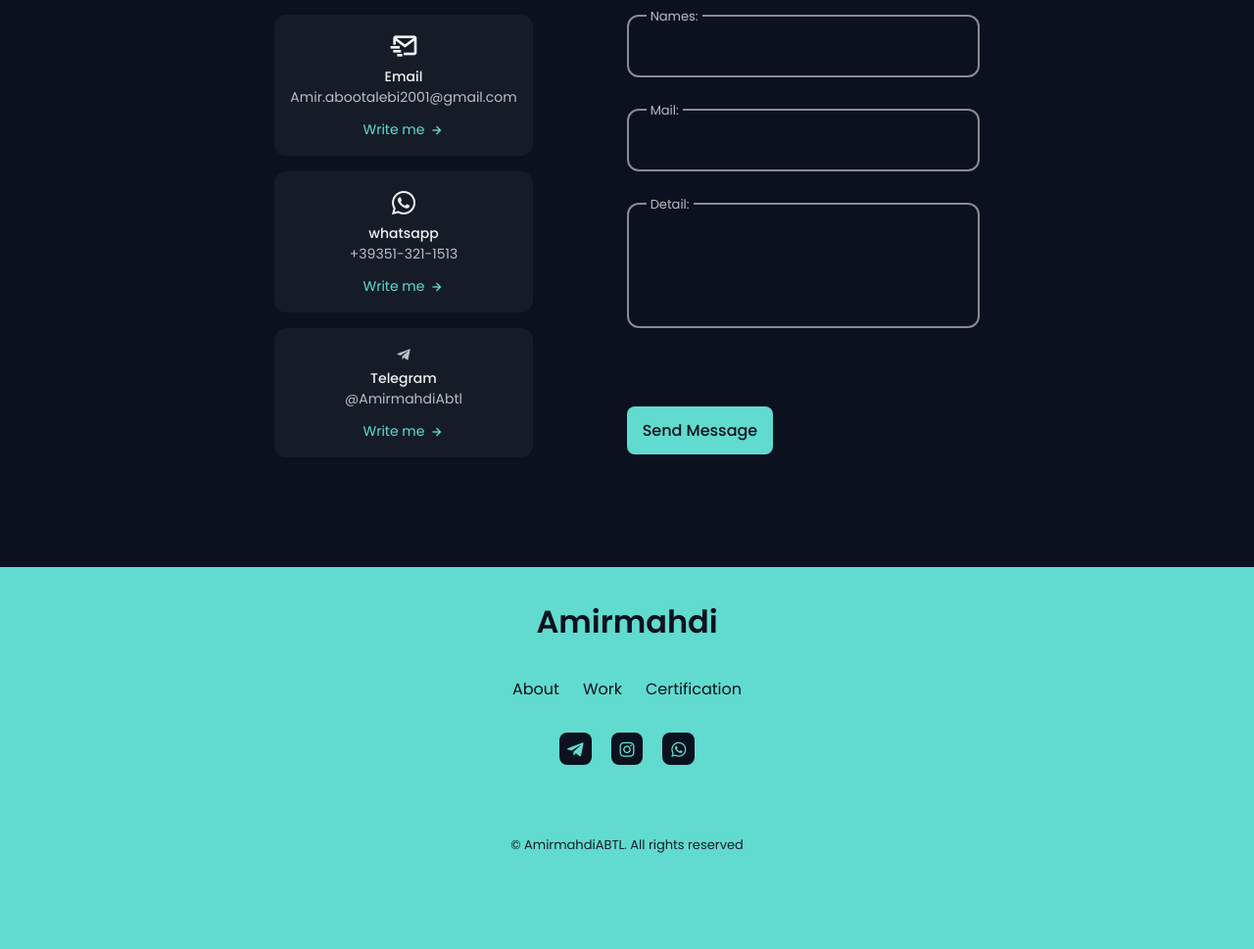
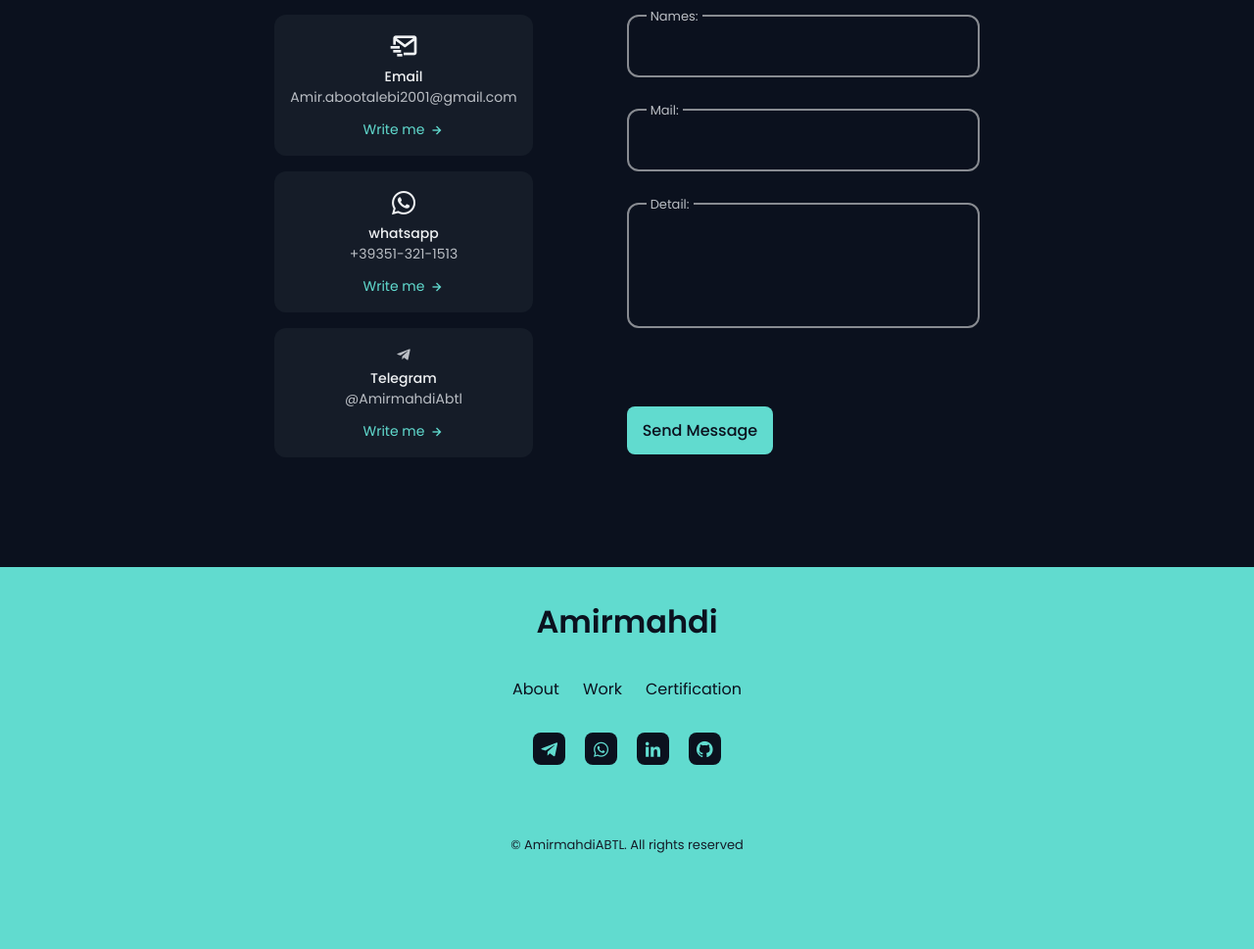
Before and after one commit to AmirmahdiAbtl/Amirmahdiabtl.github.io, a plain HTML site: page index.html in a window 1280 px wide. Shown: the part 4930-5899 px from the top of the page at 98% size. Drawn offline with nearby package versions, Linux system fonts and the light colour scheme.

Commit message:
Fixing the post image problems

```diff
--- a/index.html
+++ b/index.html
@@ -22,7 +22,7 @@
 
         <header class="header" id="header">
             <nav class="nav container">
-                <a href="project.html" class="nav__logo">Amirmahdi</a>
+                <a href="" class="nav__logo">Amirmahdi</a>
                 <div class="nav__menu">
                     <ul class="nav__list">
                         <li class="nav_item">
@@ -651,7 +651,7 @@
                         </a>
                     </div>
                     <div class="work__card mix ds">
-                        <img style="height: 200px; width: 100%;" class="work__img" src="poster/heart.webp" alt="">
+                        <img style="height: 170px; width: 100%;" class="work__img" src="poster/heart.webp" alt="">
                         <h3 class="work__title">Stroke Prediction</h3>
                         <p>Machine Learning Dashboard BI<br>Data Analysis and visualization</p>
                         <a style="display: inline;" href="https://github.com/AmirmahdiAbtl/Stroke-Prediction" class="work__button">
@@ -1203,11 +1203,14 @@
                     <a href="https://t.me/AmirmahdiAbtl" target="_blank" class="footer__social-link">
                         <i class='bx bxl-telegram'></i>
                     </a>
-                    <a href="https://www.instagram.com/amirmahdi_abtl/" target="_blank" class="footer__social-link">
-                        <i class="bx bxl-instagram"></i>
-                    </a>
                     <a href="https://wa.me/393513211513" target="_blank" class="footer__social-link">
                         <i class='bx bxl-whatsapp' ></i>
+                    </a>
+                    <a href="https://www.linkedin.com/in/amirmahdi-abootalebi/" target="_blank" class="footer__social-link">
+                        <i class='bx bxl-linkedin' ></i>
+                    </a>
+                    <a href="https://github.com/AmirmahdiAbtl/AmirmahdiAbtl" target="_blank" class="footer__social-link">
+                        <i class='bx bxl-github' ></i>
                     </a>
                 </ul>
 
```
